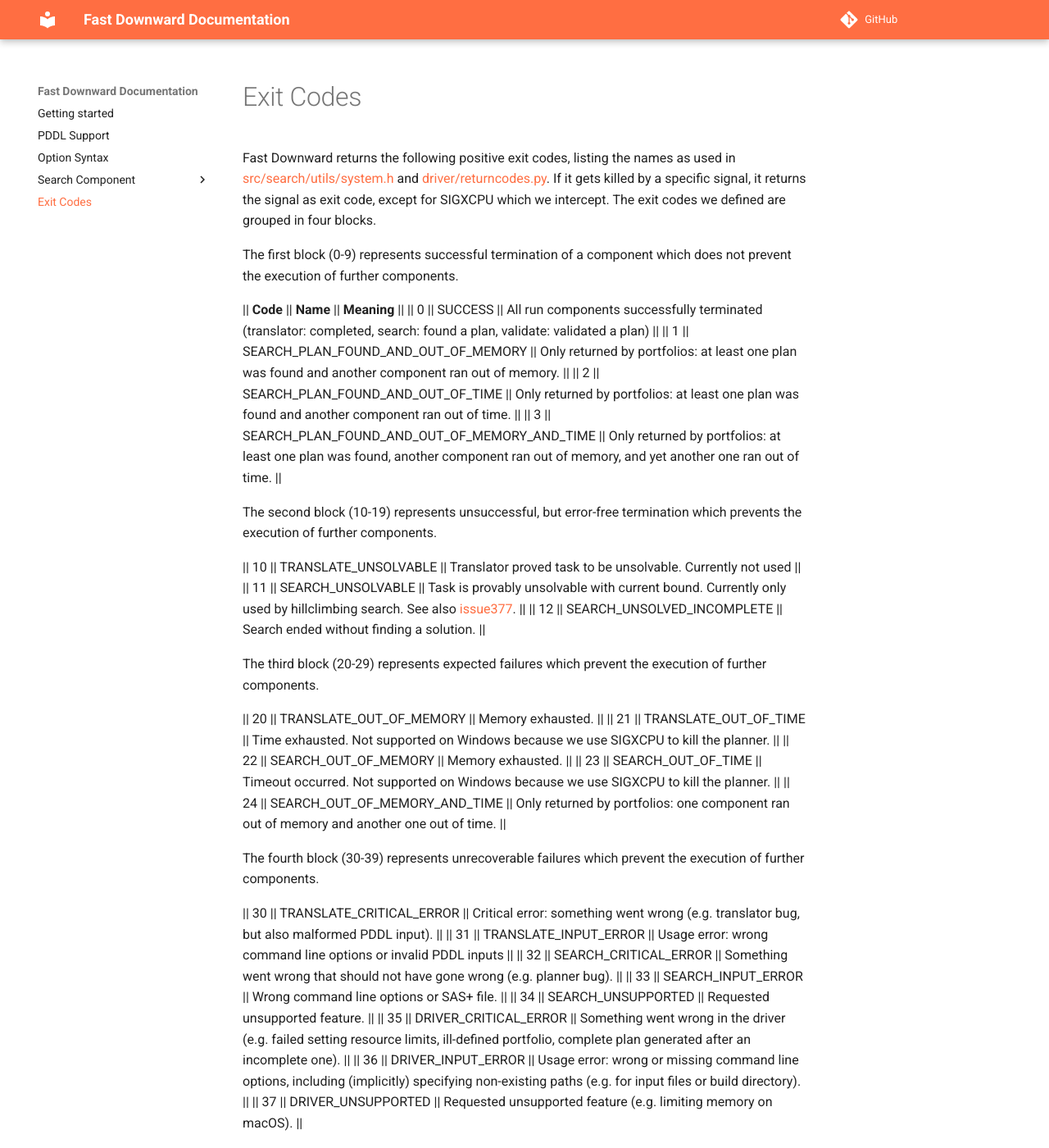
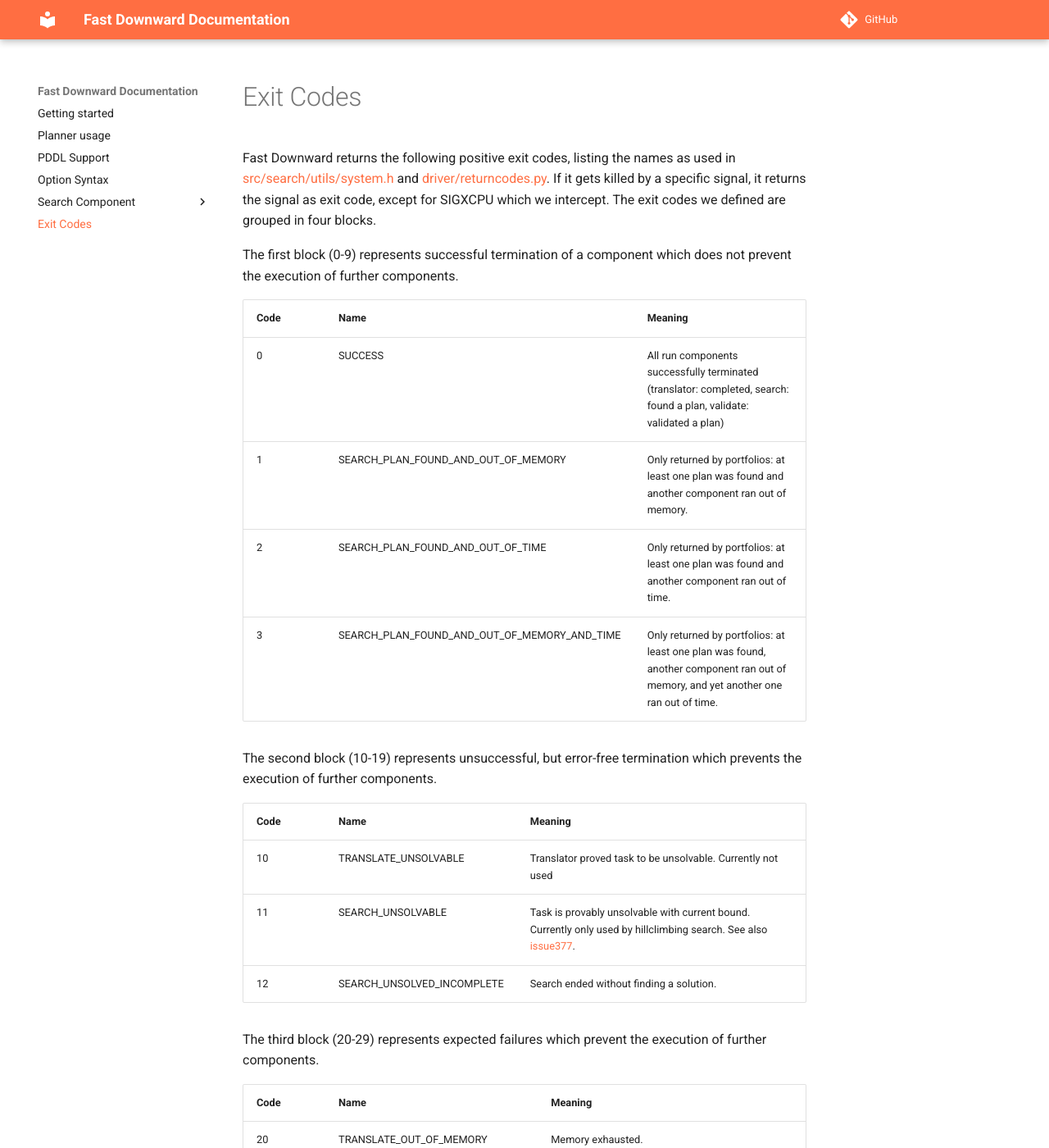
Before and after one commit to roeger/downward-website, an MkDocs documentation site: the page built from docs/documentation/exit-codes.md, in a window 1280 px wide and 1400 px high. Shown: the whole window at 82% size. Built offline with MkDocs 1.6.1 and Material for MkDocs 9.7.7, drawn with Linux system fonts in a browser that asks for light colours; comment, search, counter and statistics services are not loaded; the version menu is left out; some of the changed text lies outside the part shown.

Commit message:
update documentation

```diff
--- a/docs/documentation/exit-codes.md
+++ b/docs/documentation/exit-codes.md
@@ -12,55 +12,43 @@ are grouped in four blocks.
 The first block (0-9) represents successful termination of a component
 which does not prevent the execution of further components.
 
-\|\| **Code** \|\| **Name** \|\| **Meaning** \|\| \|\| 0 \|\| SUCCESS
-\|\| All run components successfully terminated (translator: completed,
-search: found a plan, validate: validated a plan) \|\| \|\| 1 \|\|
-SEARCH_PLAN_FOUND_AND_OUT_OF_MEMORY \|\| Only returned by portfolios: at
-least one plan was found and another component ran out of memory. \|\|
-\|\| 2 \|\| SEARCH_PLAN_FOUND_AND_OUT_OF_TIME \|\| Only returned by
-portfolios: at least one plan was found and another component ran out of
-time. \|\| \|\| 3 \|\| SEARCH_PLAN_FOUND_AND_OUT_OF_MEMORY_AND_TIME \|\|
-Only returned by portfolios: at least one plan was found, another
-component ran out of memory, and yet another one ran out of time. \|\|
+| **Code** | **Name** | **Meaning** |
+| -------- | -------- | ----------- |
+| 0 | SUCCESS | All run components successfully terminated (translator: completed, search: found a plan, validate: validated a plan) |
+| 1 | SEARCH_PLAN_FOUND_AND_OUT_OF_MEMORY | Only returned by portfolios: at least one plan was found and another component ran out of memory. |
+| 2 | SEARCH_PLAN_FOUND_AND_OUT_OF_TIME | Only returned by portfolios: at least one plan was found and another component ran out of time. |
+| 3 | SEARCH_PLAN_FOUND_AND_OUT_OF_MEMORY_AND_TIME | Only returned by portfolios: at least one plan was found, another component ran out of memory, and yet another one ran out of time. |
 
 The second block (10-19) represents unsuccessful, but error-free
 termination which prevents the execution of further components.
 
-\|\| 10 \|\| TRANSLATE_UNSOLVABLE \|\| Translator proved task to be
-unsolvable. Currently not used \|\| \|\| 11 \|\| SEARCH_UNSOLVABLE \|\|
-Task is provably unsolvable with current bound. Currently only used by
-hillclimbing search. See also
-[issue377](http://issues.fast-downward.org/issue377 "wikilink"). \|\|
-\|\| 12 \|\| SEARCH_UNSOLVED_INCOMPLETE \|\| Search ended without
-finding a solution. \|\|
+| **Code** | **Name** | **Meaning** |
+| -------- | -------- | ----------- |
+| 10 | TRANSLATE_UNSOLVABLE | Translator proved task to be unsolvable. Currently not used |
+| 11 | SEARCH_UNSOLVABLE | Task is provably unsolvable with current bound. Currently only used by hillclimbing search. See also [issue377](http://issues.fast-downward.org/issue377). |
+| 12 | SEARCH_UNSOLVED_INCOMPLETE | Search ended without finding a solution. |
 
 The third block (20-29) represents expected failures which prevent the
 execution of further components.
 
-\|\| 20 \|\| TRANSLATE_OUT_OF_MEMORY \|\| Memory exhausted. \|\| \|\| 21
-\|\| TRANSLATE_OUT_OF_TIME \|\| Time exhausted. Not supported on Windows
-because we use SIGXCPU to kill the planner. \|\| \|\| 22 \|\|
-SEARCH_OUT_OF_MEMORY \|\| Memory exhausted. \|\| \|\| 23 \|\|
-SEARCH_OUT_OF_TIME \|\| Timeout occurred. Not supported on Windows
-because we use SIGXCPU to kill the planner. \|\| \|\| 24 \|\|
-SEARCH_OUT_OF_MEMORY_AND_TIME \|\| Only returned by portfolios: one
-component ran out of memory and another one out of time. \|\|
+| **Code** | **Name** | **Meaning** |
+| -------- | -------- | ----------- |
+| 20 | TRANSLATE_OUT_OF_MEMORY | Memory exhausted. |
+| 21 | TRANSLATE_OUT_OF_TIME | Time exhausted. Not supported on Windows because we use SIGXCPU to kill the planner. |
+| 22 | SEARCH_OUT_OF_MEMORY | Memory exhausted. |
+| 23 | SEARCH_OUT_OF_TIME | Timeout occurred. Not supported on Windows because we use SIGXCPU to kill the planner. |
+| 24 | SEARCH_OUT_OF_MEMORY_AND_TIME | Only returned by portfolios: one component ran out of memory and another one out of time. |
 
 The fourth block (30-39) represents unrecoverable failures which prevent
 the execution of further components.
 
-\|\| 30 \|\| TRANSLATE_CRITICAL_ERROR \|\| Critical error: something
-went wrong (e.g. translator bug, but also malformed PDDL input). \|\|
-\|\| 31 \|\| TRANSLATE_INPUT_ERROR \|\| Usage error: wrong command line
-options or invalid PDDL inputs \|\| \|\| 32 \|\| SEARCH_CRITICAL_ERROR
-\|\| Something went wrong that should not have gone wrong (e.g. planner
-bug). \|\| \|\| 33 \|\| SEARCH_INPUT_ERROR \|\| Wrong command line
-options or SAS+ file. \|\| \|\| 34 \|\| SEARCH_UNSUPPORTED \|\|
-Requested unsupported feature. \|\| \|\| 35 \|\| DRIVER_CRITICAL_ERROR
-\|\| Something went wrong in the driver (e.g. failed setting resource
-limits, ill-defined portfolio, complete plan generated after an
-incomplete one). \|\| \|\| 36 \|\| DRIVER_INPUT_ERROR \|\| Usage error:
-wrong or missing command line options, including (implicitly) specifying
-non-existing paths (e.g. for input files or build directory). \|\| \|\|
-37 \|\| DRIVER_UNSUPPORTED \|\| Requested unsupported feature (e.g.
-limiting memory on macOS). \|\|
+| **Code** | **Name** | **Meaning** |
+| -------- | -------- | ----------- |
+| 30 | TRANSLATE_CRITICAL_ERROR | Critical error: something went wrong (e.g. translator bug, but also malformed PDDL input). |
+| 31 | TRANSLATE_INPUT_ERROR | Usage error: wrong command line options or invalid PDDL inputs |
+| 32 | SEARCH_CRITICAL_ERROR | Something went wrong that should not have gone wrong (e.g. planner bug). |
+| 33 | SEARCH_INPUT_ERROR | Wrong command line options or SAS+ file. |
+| 34 | SEARCH_UNSUPPORTED | Requested unsupported feature. |
+| 35 | DRIVER_CRITICAL_ERROR | Something went wrong in the driver (e.g. failed setting resource limits, ill-defined portfolio, complete plan generated after an incomplete one). |
+| 36 | DRIVER_INPUT_ERROR | Usage error: wrong or missing command line options, including (implicitly) specifying non-existing paths (e.g. for input files or build directory). |
+| 37 | DRIVER_UNSUPPORTED | Requested unsupported feature (e.g.  limiting memory on macOS). |
--- a/mkdocs.yml
+++ b/mkdocs.yml
@@ -1,7 +1,8 @@
 site_name: Fast Downward Documentation
 nav:
   - Getting started: documentation/quick-start.md
-  - PDDL Support: documentation/PddlSupport.md
+  - Planner usage: documentation/planner-usage.md
+  - PDDL Support: documentation/pddl-support.md
   - Option Syntax: documentation/option-syntax.md
   - Search Component: documentation/search/
   - Exit Codes: documentation/exit-codes.md
@@ -22,5 +23,15 @@ plugins:
       nav_file: SUMMARY.md
       implicit_index: true
 markdown_extensions:
+  - tables
+  - pymdownx.highlight:
+      anchor_linenums: true
+      line_spans: __span
+      pygments_lang_class: true
+  - admonition
+  - pymdownx.details
+  - pymdownx.inlinehilite
+  - pymdownx.snippets
+  - pymdownx.superfences
 #  - toc:
 #      permalink: true
```
Also changed, not shown: docs/documentation/option-syntax.md (+54 -76 lines), docs/documentation/pddl-support.md (renamed from docs/documentation/PddlSupport.md, +15 -26 lines), docs/documentation/quick-start.md (+35 -39 lines), docs/documentation/what-flavour-is-for-me.md (+19 -23 lines).
